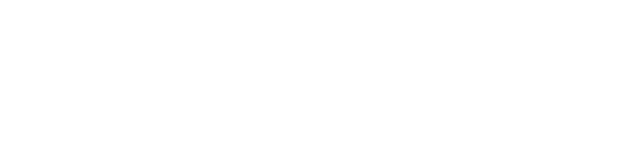
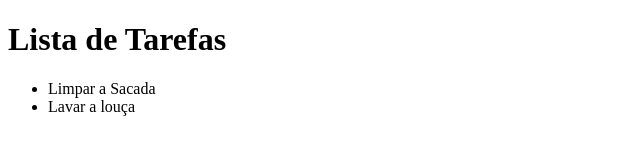
Before and after one commit to thiagodigitalhouse/exemploEduardo, a plain HTML site: page index.html in a window 1280 px wide. Shown: the whole page, without its empty margins (0-640 px from the left). Drawn offline with Linux system fonts and the light colour scheme.

Commit message:
adicionando primeira lista de tarefas

```diff
--- a/index.html
+++ b/index.html
@@ -7,6 +7,10 @@
     <title>Document</title>
 </head>
 <body>
-
+    <h1>Lista de Tarefas</h1>
+    <ul>
+        <li>Limpar a Sacada</li>
+        <li>Lavar a louça</li>
+    </ul>
 </body>
 </html>
```
